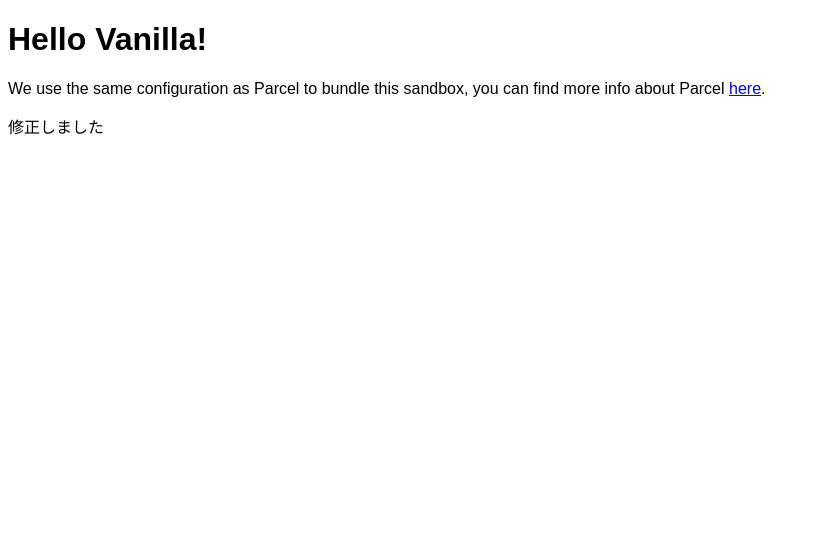
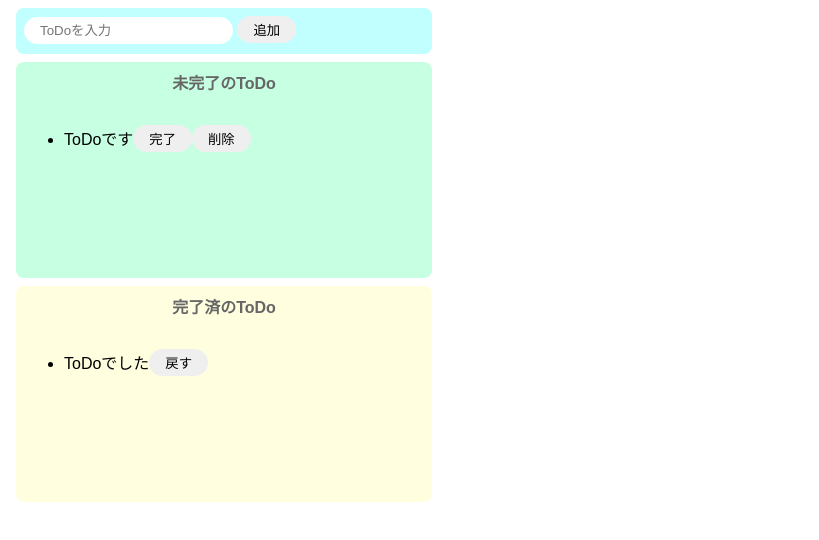
Before and after one commit to Kohei-kun-no/code-sandbox-test, a website built with Parcel: page index.html in a window 1280 px wide. Shown: the whole page, without its empty margins (0-819 px from the left). Built offline with nearby package versions, Linux system fonts and the light colour scheme.

Commit message:
JSのいろんな確認

```diff
--- a/index.html
+++ b/index.html
@@ -1,14 +1,38 @@
 <!DOCTYPE html>
 <html>
   <head>
-    <title>Parcel Sandbox</title>
+    <title>ToDo(JS)</title>
     <meta charset="UTF-8" />
   </head>
 
   <body>
-    <div id="app"></div>
-    <p>修正しました</p>
-
+    <div class="input-area">
+      <input id="add-text" placeholder="ToDoを入力" />
+      <button id="add-button">追加</button>
+    </div>
+    <div class="incomplete-area">
+      <p class="title">未完了のToDo</p>
+      <ul id="incomplete-list">
+        <li>
+          <div class="list-row">
+            <p>ToDoです</p>
+            <button>完了</button>
+            <button>削除</button>
+          </div>
+        </li>
+      </ul>
+    </div>
+    <div class="complete-area">
+      <p class="title">完了済のToDo</p>
+      <ul>
+        <li>
+          <div class="list-row">
+            <p>ToDoでした</p>
+            <button>戻す</button>
+          </div>
+        </li>
+      </ul>
+    </div>
     <script src="src/index.js"></script>
   </body>
 </html>
--- a/src/index.js
+++ b/src/index.js
@@ -1,10 +1,34 @@
 import "./styles.css";
 
-document.getElementById("app").innerHTML = `
-<h1>Hello Vanilla!</h1>
-<div>
-  We use the same configuration as Parcel to bundle this sandbox, you can find more
-  info about Parcel
-  <a href="https://parceljs.org" target="_blank" rel="noopener noreferrer">here</a>.
-</div>
-`;
+const onClicked = () => {
+  const inputText = document.getElementById("add-text").value;
+  document.getElementById("add-text").value = "";
+
+  const div = document.createElement("div");
+  div.className = "list-row";
+
+  const li = document.createElement("li");
+  li.innerText = inputText;
+
+  div.appendChild(li);
+
+  document.getElementById("incomplete-list").appendChild(div);
+
+  const completeButton = document.createElement("button");
+  completeButton.innerText = "完了";
+  completeButton.addEventListener("click", () => {});
+
+  const deleteButton = document.createElement("button");
+  deleteButton.innerText = "削除";
+  deleteButton.addEventListener("click", () => {
+    const deleteTarget = deleteButton.parentNode;
+  });
+
+  div.appendChild(li);
+  div.appendChild(completeButton);
+  div.appendChild(deleteButton);
+};
+
+document
+  .getElementById("add-button")
+  .addEventListener("click", () => onClicked());
--- a/src/styles.css
+++ b/src/styles.css
@@ -1,3 +1,66 @@
 body {
   font-family: sans-serif;
 }
+
+input {
+  border-radius: 16px;
+  border: none;
+  padding: 6px 16px;
+  outline: none;
+}
+
+button {
+  border-radius: 16px;
+  border: none;
+  padding: 4px 16px;
+}
+
+button:hover {
+  background-color: #ff7fff;
+  color: #fff;
+  cursor: pointer;
+}
+
+.title {
+  text-align: center;
+  margin-top: 0px;
+  font-weight: bold;
+  color: #666;
+}
+
+.input-area {
+  background-color: #c1ffff;
+  width: 400px;
+  height: 30px;
+  padding: 8px;
+  margin: 8px;
+  border-radius: 8px;
+}
+
+.incomplete-area {
+  background-color: #c6ffe2;
+  width: 400px;
+  min-height: 200px;
+  padding: 8px;
+  margin: 8px;
+  border-radius: 8px;
+}
+
+.complete-area {
+  background-color: #ffffe0;
+  width: 400px;
+  min-height: 200px;
+  padding: 8px;
+  margin: 8px;
+  border-radius: 8px;
+}
+
+.list-row {
+  display: flex;
+  align-items: center;
+  padding-bottom: 4px;
+}
+
+li {
+  margin-right: 8px;
+}
```
